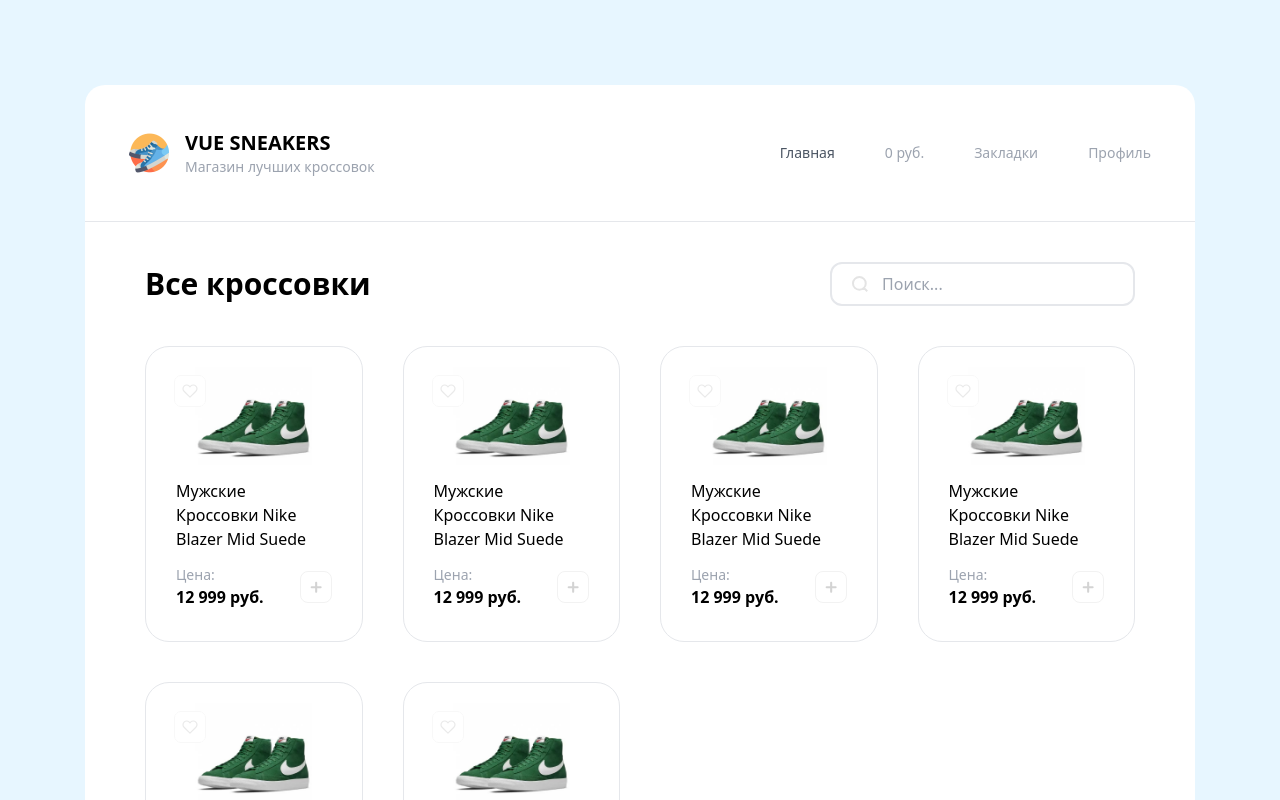
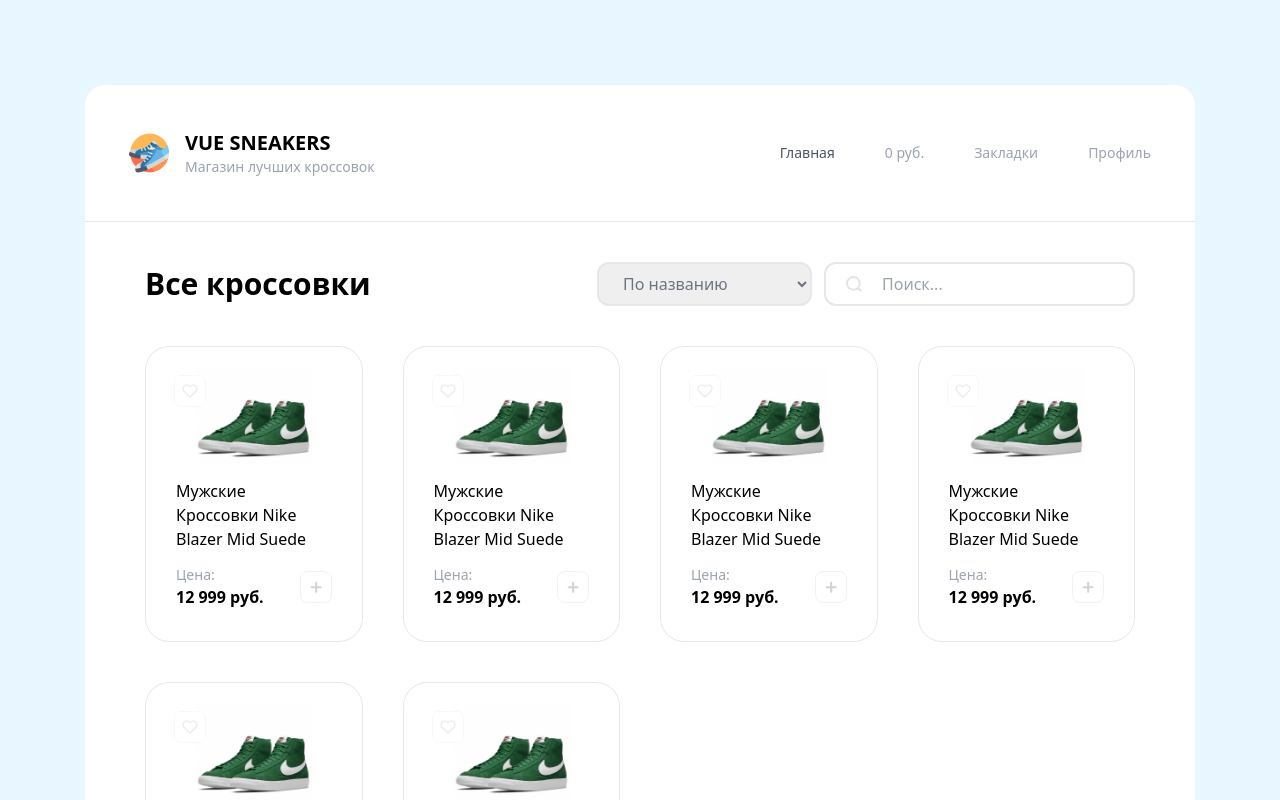
Before and after one commit to eldordev06/vue-sneakers, a Vue app: page / in a window 1280 px wide. Shown: the top 800 px of the page. Built offline with nearby package versions, Linux system fonts and the light colour scheme; some icons are missing.

Commit message:
select added for sorting (layout only)

```diff
--- a/src/views/HomeView.vue
+++ b/src/views/HomeView.vue
@@ -5,12 +5,22 @@
 <template>
     <main class="px-10 sm:px-[60px]">
         <div
-            class="flex flex-col md:flex-row gap-3 items-center md:justify-between py-10"
+            class="flex flex-col lg:flex-row gap-3 items-center md:justify-between py-10"
         >
             <h1 class="text-3xl font-bold text-center">Все кроссовки</h1>
+            <div class="flex flex-col md:flex-row gap-3 items-center">
+                <select
+                    name="sort"
+                    id="sort"
+                    class="border-2 rounded-xl text-gray-500 outline-none h-11 px-5"
+                >
+                    <option value="title">По названию</option>
+                    <option value="cheap">По цене (дешёвые)</option>
+                    <option value="expensive">По цене (дорогие)</option>
+                </select>
                 <label
                     for="search"
-                class="flex border-2 items-center gap-3.5 px-5 h-11 rounded-xl input-focus cursor-pointer"
+                    class="flex border-2 items-center gap-5 px-5 h-11 rounded-xl input-focus cursor-pointer"
                 >
                     <img
                         src="@/assets/icons/search.svg"
@@ -25,6 +35,7 @@
                     />
                 </label>
             </div>
+        </div>
         <CardList />
     </main>
 </template>
```
Lines whose indentation alone changed are shown as unchanged.
